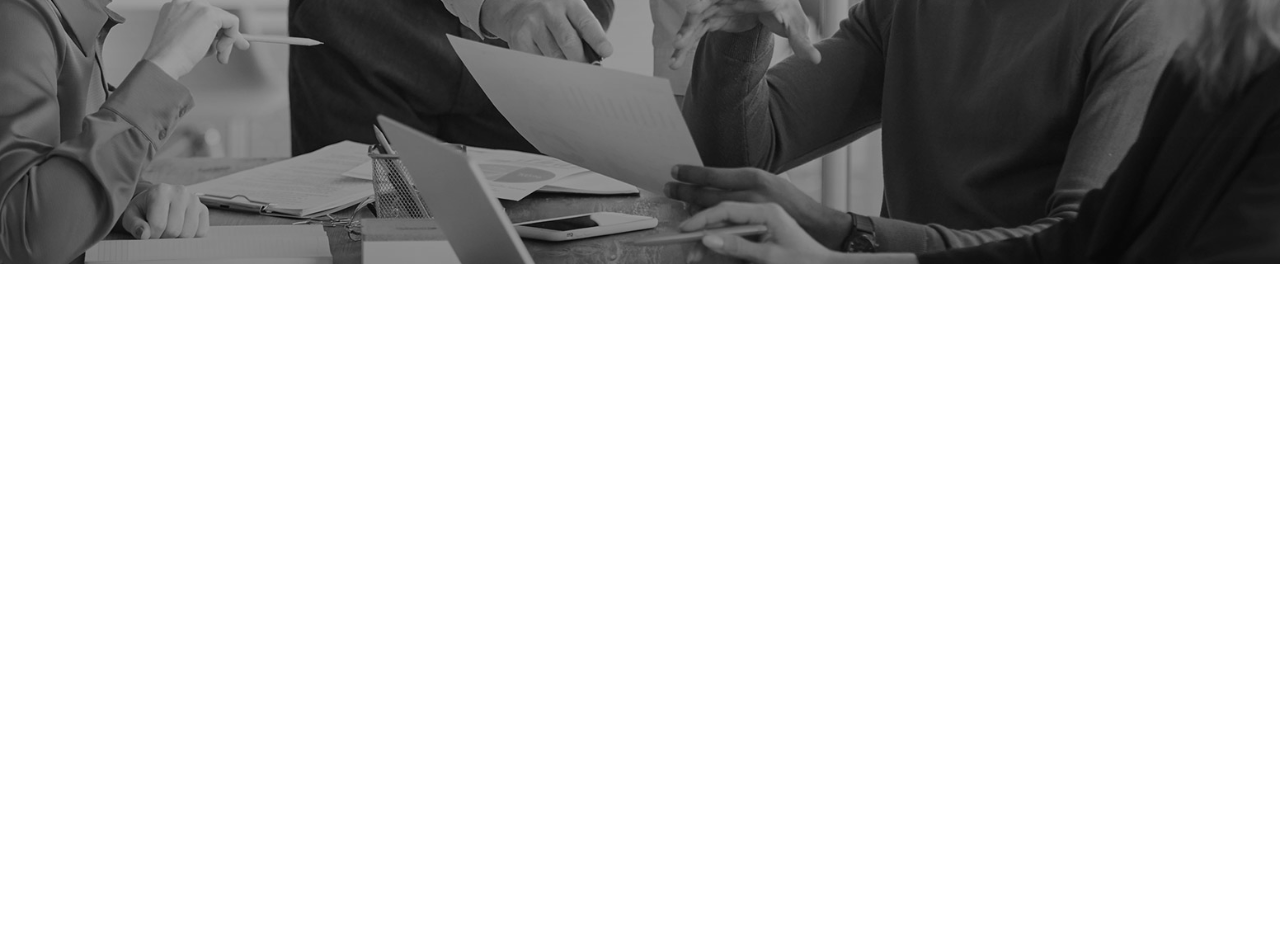
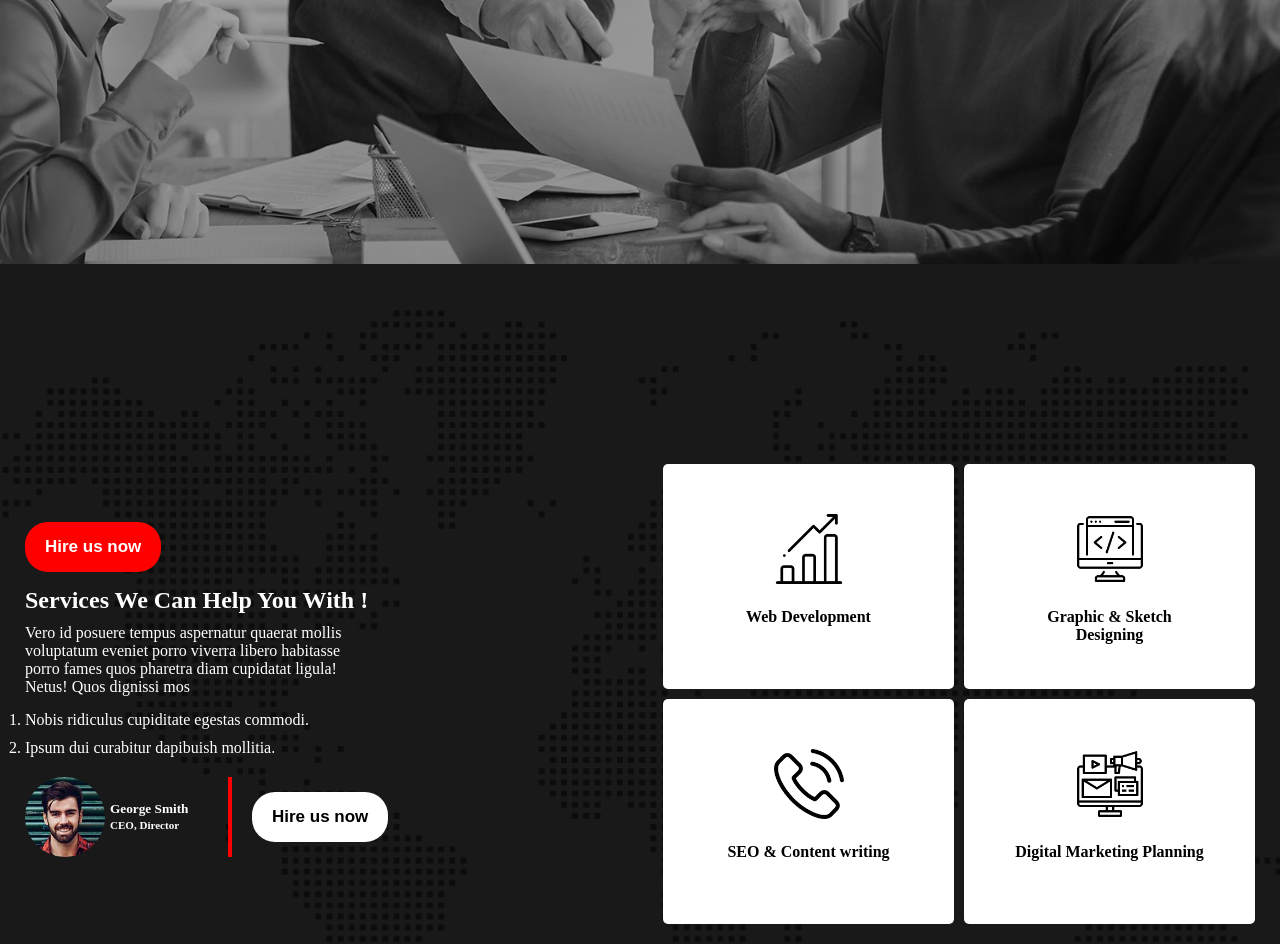
Before and after one commit to gopalbasak1/digital-agency, a plain HTML site: page index.html in a window 1280 px wide. Shown: the part 636-1580 px from the top of the page. Before the commit the page ends 900 px from the top, so only its background shows below. Drawn offline with Linux system fonts and the light colour scheme.

Commit message:
service section created

```diff
--- a/index.html
+++ b/index.html
@@ -66,6 +66,58 @@
                 </div>
             </div>
         </section>
+
+        <section>
+            <div class="service-container">
+                <div class="service-left">
+                    <button class="btn-primary sl-btn">Hire us now</button>
+                    <h1>Services We Can Help You With !</h1>
+                    <p>Vero id posuere tempus aspernatur quaerat mollis voluptatum eveniet porro viverra libero habitasse porro fames quos pharetra diam cupidatat ligula! Netus! Quos dignissi mos</p>
+                    <ol>
+                        <li>Nobis ridiculus cupiditate egestas commodi.</li>
+                        <li>Ipsum dui curabitur dapibuish mollitia.</li>
+
+                    </ol>
+
+                    <div class="author-container">
+                        <div class="author-profile">
+                            <img class="author-img" src="./asset/image/author.jpg" alt="">
+                            <h5>George Smith <small>CEO, Director</small></h5>
+                        </div>
+                        <div class="author-button">
+                            <button class="btn-primary w au-btn">Hire us now</button>
+                        </div>
+                    </div>
+                </div>
+                <div class="service-right">
+                    <div class="first-two-box">
+
+                        <div class="box">
+                            <img class="icon" src="./asset/icons/bar-chart.png" alt="">
+                            <h3>Web Development</h3>
+                        </div>
+
+                        <div class="box">
+                            <img class="icon" src="./asset/icons/coding.png" alt="">
+                            <h3>Graphic & Sketch Designing</h3>
+                        </div>
+
+                    </div>
+
+                    <div class="first-two-box">
+                        <div class="box">
+                            <img class="icon" src="./asset/icons/phone-call.png" alt="">
+                            <h3>SEO & Content writing</h3>
+                        </div>
+
+                        <div class="box">
+                            <img class="icon" src="./asset/icons/digital-marketing.png" alt="">
+                            <h3>Digital Marketing Planning</h3>
+                        </div>
+                    </div>
+                </div>
+            </div>
+        </section>
     </main>
 
     <footer></footer>
--- a/style.css
+++ b/style.css
@@ -88,3 +88,90 @@
     color:black;
     background-color: white;
 }
+
+.service-container{
+    background-image: url('./asset/image/footer-bg.png'), linear-gradient(rgba(0,0,0,.9),rgba(0,0,0,.9));
+    background-blend-mode: overlay;
+    background-position: center;
+    background-size: cover;
+    background-repeat: no-repeat;
+    height: 100vh;
+    color:white;
+    display:flex;
+    align-items: center;
+    padding:25px;
+}
+
+.service-left h1{
+    margin-bottom:10px;
+}
+.service-left ol{
+    margin-top:10px;
+
+}
+
+.service-left ol li{
+    padding:5px 0;
+}
+.icon{
+    width:70px;
+    margin-bottom:20px;
+}
+
+.box {
+    background-color: #fff;
+    width: 191px;
+    height: 125px;
+    padding: 50px;
+    color: black;
+    border-radius: 5px;
+    text-align: center;
+}
+.box h3 {
+    font-size: 16px;
+    font-weight: 600;
+}
+.service-left p{
+    width:50%;
+}
+
+.first-two-box{
+    display:flex;
+    gap:10px;
+    margin-top:10px;
+}
+
+.author-img{
+    width:80px;
+    height: 80px;
+    border-radius: 100%;
+}
+
+.sl-btn {
+    border-radius: 23px;
+    margin-bottom: 15px;
+}
+
+.au-btn{
+    border-radius: 23px;
+}
+
+.author-container{
+    display:flex;
+    gap:20px;
+    align-items: center;
+    margin-top:15px;
+}
+
+.author-profile{
+    display:flex;
+    align-items: center;
+    gap:5px;
+    border-right:4px solid red;
+    padding-right:10px;
+
+}
+
+.author-profile h5 {
+    width: 108px;
+}
```
